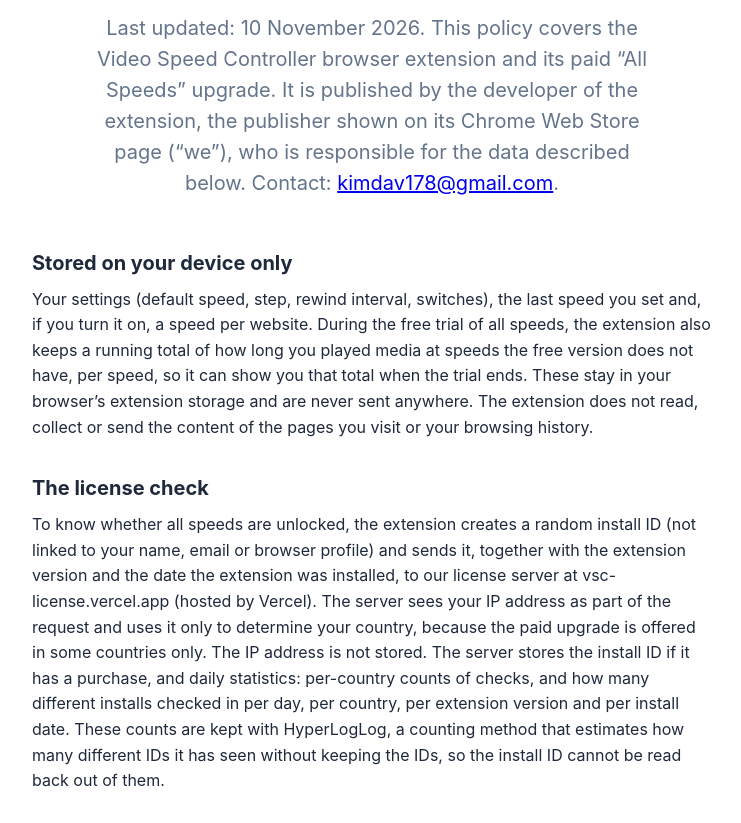
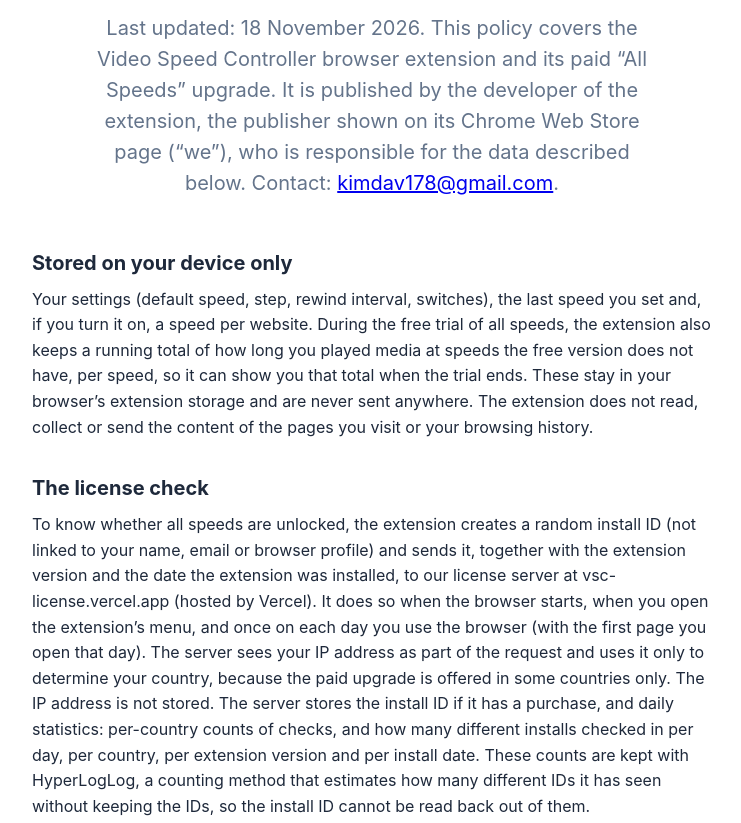
Before and after one commit to kimdav178/video-speed-welcome, a plain HTML site: page privacy/index.html in a window 1280 px wide. Shown: the part 242-1065 px from the top of the page, without its empty margins (268-1009 px from the left). Drawn offline with Linux system fonts and the light colour scheme.

Commit message:
Privacy policy for 1.7.0: daily license check, first-video tip step, install date in step reports

```diff
--- a/privacy/index.html
+++ b/privacy/index.html
@@ -20,7 +20,7 @@
     <main>
       <section class="hero">
         <h1>Privacy policy</h1>
-        <p class="lead">Last updated: 10 November 2026. This policy covers the Video Speed Controller browser extension and its paid “All Speeds” upgrade. It is published by the developer of the extension, the publisher shown on its Chrome Web Store page (“we”), who is responsible for the data described below. Contact: <a href="mailto:kimdav178@gmail.com">kimdav178@gmail.com</a>.</p>
+        <p class="lead">Last updated: 18 November 2026. This policy covers the Video Speed Controller browser extension and its paid “All Speeds” upgrade. It is published by the developer of the extension, the publisher shown on its Chrome Web Store page (“we”), who is responsible for the data described below. Contact: <a href="mailto:kimdav178@gmail.com">kimdav178@gmail.com</a>.</p>
       </section>
 
       <section class="policy">
@@ -28,10 +28,10 @@
         <p>Your settings (default speed, step, rewind interval, switches), the last speed you set and, if you turn it on, a speed per website. During the free trial of all speeds, the extension also keeps a running total of how long you played media at speeds the free version does not have, per speed, so it can show you that total when the trial ends. These stay in your browser’s extension storage and are never sent anywhere. The extension does not read, collect or send the content of the pages you visit or your browsing history.</p>
 
         <h2>The license check</h2>
-        <p>To know whether all speeds are unlocked, the extension creates a random install ID (not linked to your name, email or browser profile) and sends it, together with the extension version and the date the extension was installed, to our license server at vsc-license.vercel.app (hosted by Vercel). The server sees your IP address as part of the request and uses it only to determine your country, because the paid upgrade is offered in some countries only. The IP address is not stored. The server stores the install ID if it has a purchase, and daily statistics: per-country counts of checks, and how many different installs checked in per day, per country, per extension version and per install date. These counts are kept with HyperLogLog, a counting method that estimates how many different IDs it has seen without keeping the IDs, so the install ID cannot be read back out of them.</p>
+        <p>To know whether all speeds are unlocked, the extension creates a random install ID (not linked to your name, email or browser profile) and sends it, together with the extension version and the date the extension was installed, to our license server at vsc-license.vercel.app (hosted by Vercel). It does so when the browser starts, when you open the extension’s menu, and once on each day you use the browser (with the first page you open that day). The server sees your IP address as part of the request and uses it only to determine your country, because the paid upgrade is offered in some countries only. The IP address is not stored. The server stores the install ID if it has a purchase, and daily statistics: per-country counts of checks, and how many different installs checked in per day, per country, per extension version and per install date. These counts are kept with HyperLogLog, a counting method that estimates how many different IDs it has seen without keeping the IDs, so the install ID cannot be read back out of them.</p>
 
         <h2>Anonymous step counts</h2>
-        <p>To see where people stop on the way to the upgrade, the extension tells our server, once per install, when it reaches certain steps: it was installed, the speed was changed for the first time, the trial started, a trial-ending reminder was shown, the upgrade page or the trial-end offer was shown, a plan was chosen. It also reports, at most once a day, that the speed was changed that day, so we can tell how many installs are actually used. When you remove the extension, Chrome opens our uninstall page, and that page reports one removal together with the extension version, the stage the install was in (for example, during the free trial or after a purchase) and roughly how long ago it was installed (the same day, the next day, up to a week, up to a month, longer). Each report carries only the name of the step and the extension version — no install ID, no settings, nothing about the pages you visit. The server uses your IP address only to determine your country, does not store it, and keeps only daily per-country totals of each step.</p>
+        <p>To see where people stop on the way to the upgrade, the extension tells our server, once per install, when it reaches certain steps: it was installed, the speed was changed for the first time, the trial started, a trial-ending reminder was shown, the upgrade page or the trial-end offer was shown, a plan was chosen, and the one-time tip with the keyboard keys was shown on the first video. It also reports, at most once a day, that the speed was changed that day, so we can tell how many installs are actually used. When you remove the extension, Chrome opens our uninstall page, and that page reports one removal together with the extension version, the stage the install was in (for example, during the free trial or after a purchase) and roughly how long ago it was installed (the same day, the next day, up to a week, up to a month, longer). Each report carries only the name of the step, the extension version and the date the extension was installed — no install ID, no settings, nothing about the pages you visit. The server uses your IP address only to determine your country, does not store it, and keeps only daily per-country totals of each step.</p>
 
         <h2>If you buy All Speeds</h2>
         <p>Payment happens on a checkout page run by Stripe for our payment provider EasyPay. Your card details are handled by Stripe and never reach the extension or our server. After the payment we receive: the install ID, the plan you bought, the subscription status and paid period, the payment ID and your email address. We use the email only to restore your purchase in another browser and to answer your support requests. Stripe’s privacy policy: <a href="https://stripe.com/privacy">stripe.com/privacy</a>.</p>
```
